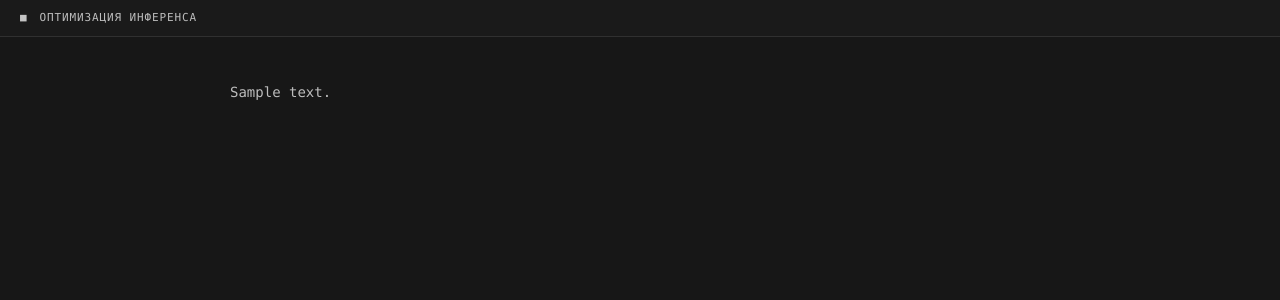
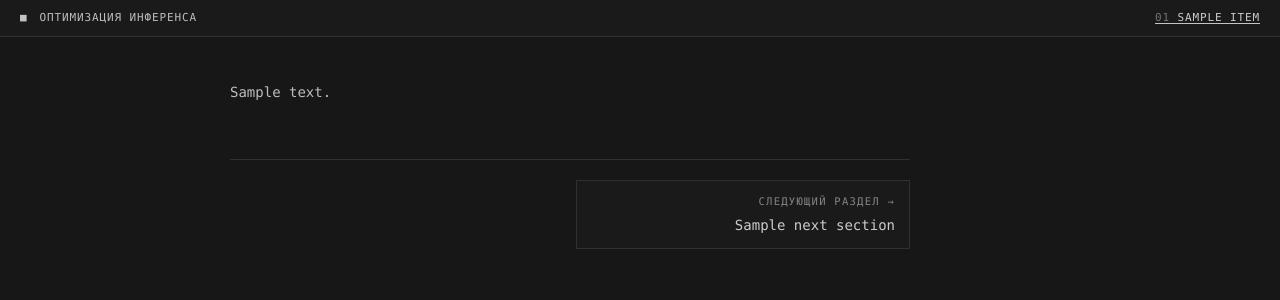
Before and after one commit to xanderkov/highload-ml-systems, a FastAPI app: template web/app/templates/section.html in a window 1280 px wide. Shown: the top 300 px of the page. Run offline with FastAPI, Linux system fonts and the light colour scheme; the template is opened without the code that fills it: most values are stand-ins (such as "Sample title", 1, 10 or a date in 2020); some libraries are stand-ins or nearby versions.

Commit message:
feat(web): course navigation between sections
Header lists all sections in order with the current one marked; each
section page ends with prev/next section links; / renders the course
contents page (index.html) instead of redirecting to cpu-cache.

```diff
--- a/web/app/main.py
+++ b/web/app/main.py
@@ -5,7 +5,7 @@ from typing import Literal
 
 import httpx
 from fastapi import FastAPI, HTTPException, Request
-from fastapi.responses import FileResponse, HTMLResponse, PlainTextResponse, RedirectResponse
+from fastapi.responses import FileResponse, HTMLResponse, PlainTextResponse
 from fastapi.staticfiles import StaticFiles
 from fastapi.templating import Jinja2Templates
 from pydantic import BaseModel
@@ -95,21 +95,35 @@ def cache_info() -> dict:
 
 @app.get("/", response_class=HTMLResponse)
 def index(request: Request):
+    """Оглавление курса: все разделы по order. Отсюда же, из шапки, раздел
+    доступен с любой страницы, поэтому главная — не редирект, а карта курса."""
     sections = list_sections(content_root())
     if not sections:
         raise HTTPException(status_code=404, detail="Материалы курса не найдены")
-    section = next((item for item in sections if item.id == "cpu-cache"), sections[0])
-    return RedirectResponse(f"/section/{section.id}", status_code=307)
+    return templates.TemplateResponse(
+        request, "index.html", {"sections": sections, "course_sections": sections}
+    )
 
 
 @app.get("/section/{section_id}", response_class=HTMLResponse)
 def section_page(request: Request, section_id: str):
-    section = find_section(section_id)
+    sections = list_sections(content_root())
+    position = next((i for i, item in enumerate(sections) if item.id == section_id), None)
+    if position is None:
+        raise HTTPException(status_code=404, detail=f"Раздел {section_id} не найден")
+    section = sections[position]
     body, _blocks = render_section(section)
     return templates.TemplateResponse(
         request,
         "section.html",
-        {"section": section, "body": body, "outline": section_outline(section)},
+        {
+            "section": section,
+            "body": body,
+            "outline": section_outline(section),
+            "course_sections": sections,
+            "prev_section": sections[position - 1] if position > 0 else None,
+            "next_section": sections[position + 1] if position + 1 < len(sections) else None,
+        },
     )
 
 
--- a/web/app/templates/base.html
+++ b/web/app/templates/base.html
@@ -12,7 +12,18 @@
   <link rel="stylesheet" href="{{ asset_prefix }}/style.css">
 </head>
 <body>
-  <header class="site-header"><a href="/">Оптимизация инференса</a></header>
+  <header class="site-header">
+    <a class="site-home" href="/">Оптимизация инференса</a>
+    {% if course_sections %}
+    <nav class="course-nav" aria-label="Разделы курса">
+      <ol>
+        {% for item in course_sections %}
+        <li><a href="/section/{{ item.id }}"{% if section is defined and item.id == section.id %} aria-current="page"{% endif %}><span class="course-nav-num">{{ "%02d" | format(loop.index) }}</span> {{ item.title }}</a></li>
+        {% endfor %}
+      </ol>
+    </nav>
+    {% endif %}
+  </header>
   <main>{% block content %}{% endblock %}</main>
   {% block scripts %}{% endblock %}
 </body>
--- a/web/app/templates/index.html
+++ b/web/app/templates/index.html
@@ -1,11 +1,12 @@
 {% extends "base.html" %}
+{% block title %}Разделы курса · Оптимизация инференса{% endblock %}
 {% block content %}
 <div class="layout">
   <div>
     <h1>Разделы курса</h1>
     <ol class="toc">
       {% for section in sections %}
-      <li><a href="/section/{{ section.id }}">{{ section.title }}</a></li>
+      <li><a href="/section/{{ section.id }}"><span class="toc-num">{{ "%02d" | format(loop.index) }}</span> {{ section.title }}</a></li>
       {% endfor %}
     </ol>
   </div>
--- a/web/app/templates/section.html
+++ b/web/app/templates/section.html
@@ -29,6 +29,23 @@
   <article class="section" data-section="{{ section.id }}">
     {{ body | safe }}
   </article>
+
+  {% if prev_section or next_section %}
+  <nav class="section-pager" aria-label="Соседние разделы">
+    {% if prev_section %}
+    <a class="pager-prev" href="/section/{{ prev_section.id }}" rel="prev">
+      <span class="pager-label">← предыдущий раздел</span>
+      <span class="pager-title">{{ prev_section.title }}</span>
+    </a>
+    {% endif %}
+    {% if next_section %}
+    <a class="pager-next" href="/section/{{ next_section.id }}" rel="next">
+      <span class="pager-label">следующий раздел →</span>
+      <span class="pager-title">{{ next_section.title }}</span>
+    </a>
+    {% endif %}
+  </nav>
+  {% endif %}
 </div>
 {% endblock %}
 {% block scripts %}
--- a/web/static/style.css
+++ b/web/static/style.css
@@ -107,6 +107,30 @@ img { max-width: 100%; height: auto; }
 .site-header a { color: var(--color-fg); text-decoration: none; }
 .site-header a:hover { color: var(--color-accent-lt); }
 
+/* Разделы курса в шапке: виден весь маршрут, текущий раздел подчёркнут
+   линейкой снизу — тот же приём, что полоса слева у текущей части в
+   оглавлении раздела. На узком экране список переносится строкой ниже. */
+.site-header { flex-wrap: wrap; }
+.course-nav { margin-left: auto; }
+.course-nav ol {
+  display: flex;
+  flex-wrap: wrap;
+  gap: 4px 18px;
+  list-style: none;
+  margin: 0;
+  padding: 0;
+  font-size: 11px;
+  line-height: 1.6;
+}
+.course-nav li { margin: 0; }
+.site-header .course-nav a { color: var(--color-muted); }
+.site-header .course-nav a:hover { color: var(--color-accent-lt); }
+.site-header .course-nav a[aria-current="page"] {
+  color: var(--color-bright);
+  box-shadow: inset 0 -1px 0 var(--color-accent);
+}
+.course-nav-num { color: var(--color-faint); font-variant-numeric: tabular-nums; }
+
 /* Полоса страницы шире меры чтения: код, графики, таблицы и виджеты получают
    всю ширину, абзацы держатся в 680px. Оглавление вынуто из потока и прижато к
    левому краю окна, поэтому колонка центрируется по-настоящему. */
@@ -193,6 +217,38 @@ li { margin: 0.4em 0; }
 }
 
 .toc a:hover { background: var(--color-surface); color: var(--color-accent-lt); }
+
+/* Переход к соседним разделам в конце страницы. */
+.section-pager {
+  display: grid;
+  grid-template-columns: 1fr 1fr;
+  gap: 12px;
+  max-width: 680px;
+  margin: 56px 0 0;
+  padding-top: 20px;
+  border-top: 1px solid var(--color-border);
+}
+.section-pager a {
+  display: flex;
+  flex-direction: column;
+  gap: 4px;
+  padding: 12px 14px;
+  border: 1px solid var(--color-border);
+  background: var(--color-surface);
+  color: var(--color-fg);
+  text-decoration: none;
+}
+.section-pager a:hover { border-color: var(--color-border-strong); color: var(--color-accent-lt); }
+.section-pager .pager-next { grid-column: 2; text-align: right; }
+.pager-label {
+  font-size: 10.5px;
+  letter-spacing: 0.12em;
+  text-transform: uppercase;
+  color: var(--color-dim);
+}
+.pager-title { font-size: 14px; color: var(--color-bright); }
+
+.toc .toc-num { margin-right: 10px; }
 
 /* ── Боковое оглавление раздела ──────────────────────────────────────── */
 
```
Also changed, not shown: web/tests/test_pages.py (+98 -7 lines).
